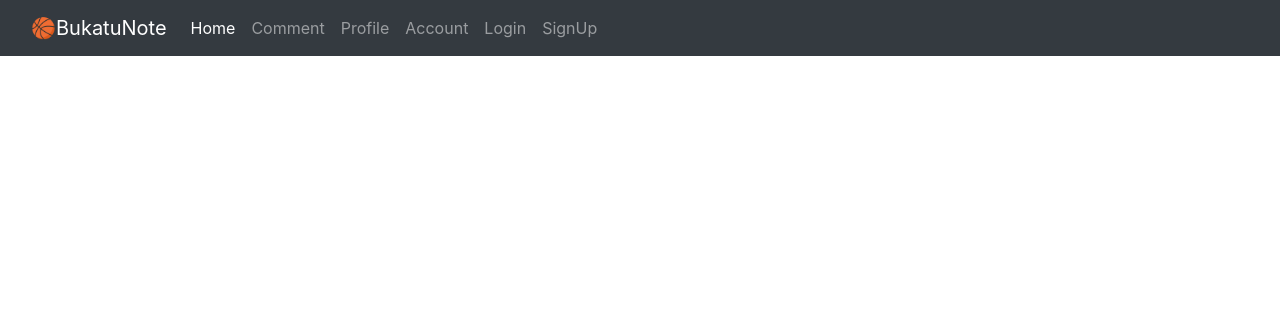
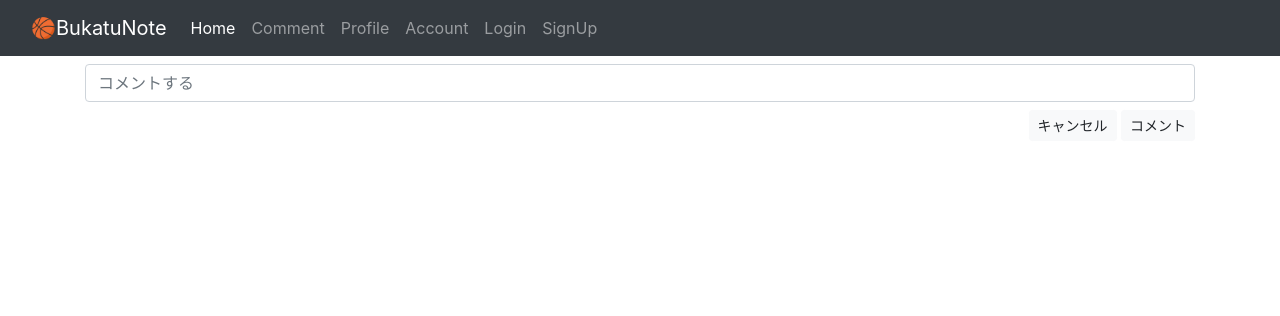
Before and after one commit to nikoniko7zzz/Django_basketball_tube_PythonAnywhere, a Django app: page /comment/ in a window 1280 px wide. Shown: the top 316 px of the page. Run offline with Django 3.2, Linux system fonts and the light colour scheme; data that the repository does not hold is empty; some libraries are stand-ins or nearby versions.

```diff
--- a/base/models/item_comment_models.py
+++ b/base/models/item_comment_models.py
@@ -5,12 +5,12 @@ from .item_models import Item
 
 
 class Comment(models.Model):
-    """動画に紐づくコメント"""
+    """動画に紐づくコメント、今日の目標コメント"""
 
     comment_text = models.CharField(default='', max_length=1000) # コメント
     author = models.ForeignKey(User, on_delete=models.CASCADE) # 投稿者Userモデルpk
     # author = models.ForeignKey(Profile, on_delete=models.CASCADE) # 投稿者Userモデルpk
-    target = models.ForeignKey(Item, on_delete=models.CASCADE) # 対象動画Itemモデルpk
+    target = models.ForeignKey(Item, on_delete=models.CASCADE, null=True) # 対象動画Itemモデルpk
     created_at = models.DateTimeField(auto_now_add=True) # 作成日 自動作成
     updated_at = models.DateTimeField(auto_now=True) ## 更新日 自動作成
 
--- a/base/views/item_views.py
+++ b/base/views/item_views.py
@@ -3,7 +3,7 @@ from django.views.generic import ListView, DetailView
 from base.models import Item, Comment, Tag
 from django.views.generic.edit import ModelFormMixin
 from base.forms import CommentCreateForm
-from django.urls import reverse
+from django.urls import reverse, reverse_lazy
 from django.shortcuts import get_object_or_404
 from django.http import HttpResponseRedirect
 
@@ -72,13 +72,42 @@ class ItemDetailView(ModelFormMixin, DetailView):
     def get_success_url(self):
         return reverse('item_detail', kwargs={'pk': self.object.pk})
 
-class CommentListView(ListView):
-    model = Comment     # Itemモデルのデータを持ってくる
+# class CommentListView(ListView):
+#     model = Comment
+#     template_name = 'pages/comment.html'
+
+class CommentListView(ModelFormMixin, ListView):
+    model = Comment
     template_name = 'pages/comment.html'
+    # context_object_name = 'comment_objects'
+    form_class = CommentCreateForm
+    success_url = reverse_lazy('comment')
+
+    def get(self, request, *args, **kwargs):
+        self.object = None
+        return super().get(request, *args, **kwargs)
+
+    def post(self, request, *args, **kwargs):
+        self.object = None
+        self.object_list = self.get_queryset()
+        form = self.get_form()
+
+        def form_valid(self, form):
+            comment = form.save(commit=False)
+            comment.author = self.request.user
+            comment.save()
+            return HttpResponseRedirect(reverse('comment'))
+
+        if form.is_valid():
+            return form_valid(self, form)
+        else:
+            return self.form_invalid(form)
 
 
 
 
+    # def get_success_url(self):
+    #     return reverse_lazy('comment')
 
 '''
 class ItemDetailView(ModelFormMixin, DetailView)を作るにあたり参考にしたサイト
--- a/config/urls.py
+++ b/config/urls.py
@@ -22,7 +22,7 @@ urlpatterns = [
     path('admin/', admin.site.urls),
 
     path('', views.IndexListView.as_view()),  # トップページ
-    path('comment/', views.CommentListView.as_view()),  # 自分のコメントページ
+    path('comment/', views.CommentListView.as_view(), name="comment"),  # 自分のコメントページ
     path('items/<str:pk>/', views.ItemDetailView.as_view(), name="item_detail"),
     path('tags/<str:pk>/', views.TagListView.as_view()), # 選択タグの動画表示
 
--- a/static/css/style.css
+++ b/static/css/style.css
@@ -21,3 +21,6 @@ body {
 small {
   color: gray;
 }
+.list-group-item {
+  padding: 0.8rem 0;
+}
--- a/templates/pages/account.html
+++ b/templates/pages/account.html
@@ -21,7 +21,9 @@
             <input class="form-control" type="email" name="email" placeholder="Email" value="{{user.email}}" required>
           </div>
         </div>
-        <button type="submit" class="btn btn-primary">Save</button>
+        <div class="text-right">
+          <button type="submit" class="btn btn-info btm-sm">Save</button>
+        </div>
       </form>
     </div>
   </div>
--- a/templates/pages/comment.html
+++ b/templates/pages/comment.html
@@ -2,15 +2,34 @@
 
 {% block main %}
 
-<div class="container my-5">
+<div class="container my-2">
+  <form method="POST">
+    {% csrf_token %}
+    {{ form.comment_text }}
+    <div class="text-right my-2">
+      <button type="submit" class="btn btn-light btn-sm">キャンセル</button>
+      <button type="" class="btn btn-light btn-sm">コメント</button>
+    </div>
+  </form>
+</div>
+
+<div class="container my-2">
 
   <ol class="list-group list-group-numbered">
     {% for object in object_list reversed %}
     {% if user == object.author %}
-    <li class="list-group-item d-flex justify-content-between align-items-start">
-      <div class="ms-2 me-auto">
-        <small class="text-muted">{{object.author.profile.name}}</small>
-        <small class="text-muted">{{object.updated_at}}</small>
+    <li class="list-group-item">
+      <div class=" container-fluid">
+        <div class="row justify-content-between">
+          <div class="col-5">
+            <small class="text-muted">{{object.author.profile.name}}</small>
+          </div>
+          <div class="col-7  text-right">
+
+            <small class="text-muted mr-4">{{object.updated_at}}</small>
+            <input class="form-check-input" type="checkbox" value="" id="flexCheckDefault">
+          </div>
+        </div>
         <p class="mb-1">{{object.comment_text}}</p>
       </div>
     </li>
--- a/templates/pages/item_detail.html
+++ b/templates/pages/item_detail.html
@@ -19,13 +19,12 @@
 </div>
 
 <!-- コメント作成用 -->
-<div class="container my-5">
+<div class="container my-2">
   <form method="POST">
     {% csrf_token %}
     {{ form.comment_text }}
     <div class="text-right my-2">
-      <button type="submit" class="btn btn-light btn-sm">キャンセル</button>
-      <button type="" class="btn btn-light btn-sm">コメント</button>
+      <button type="submit" class="btn btn-light btn-sm">コメント</button>
     </div>
   </form>
 
--- a/templates/pages/login_signup.html
+++ b/templates/pages/login_signup.html
@@ -32,6 +32,7 @@
             <input type="password" class="form-control" name="password" placeholder="Password" required>
           </div>
         </div>
+        <div class="text-right">
           <button class="btn btn-info btm-sm" type="submit">
             <!-- ログインとサインアップを出し分ける -->
             {% if 'login' in request.path %}
@@ -40,6 +41,7 @@
             Signup
             {% endif %}
           </button>
+        </div>
       </form>
     </div>
   </div>
--- a/templates/pages/profile.html
+++ b/templates/pages/profile.html
@@ -22,7 +22,9 @@
           <label>Birthday</label>
           <input class="form-control" type="date" name="birthday" placeholder="birthday" value="{{user.profile.birth_day}}">
         </div>
-        <button type="submit" class="btn btn-primary">Save</button>
+        <div class="text-right">
+          <button type="submit" class="btn btn-info btm-sm">Save</button>
+        </div>
       </form>
     </div>
   </div>
```
Also changed, not shown: base/migrations/0007_alter_comment_target.py (added). Lines whose indentation alone changed are shown as unchanged.
